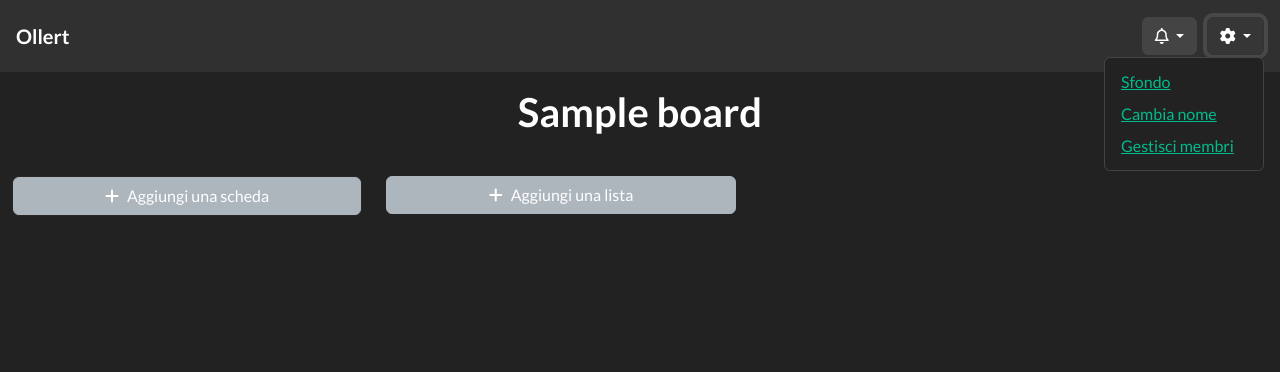
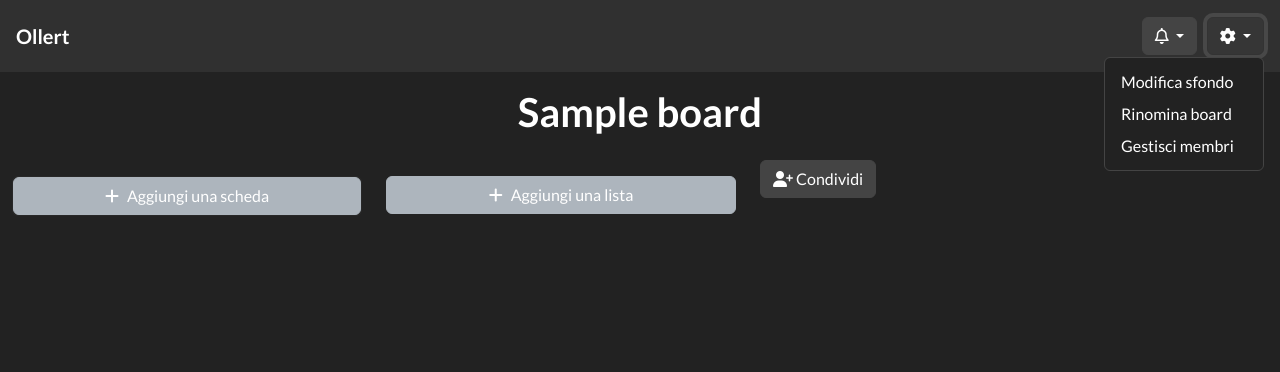
Before and after one commit to AndreaTerenz/Ollert, a Django app: a page that uses website/static/templates/board.html in a window 1280 px wide, after a click that opens the changed part. Shown: the top 372 px of the page. Run offline with Django 3.2, Linux system fonts and the light colour scheme; a user stored in the database is signed in; tables that the repository leaves empty hold one stand-in row (values such as "Sample post"); data that the repository does not hold is empty; style sheets or scripts are compiled from the project's sources; some libraries are stand-ins or nearby versions.

Commit message:
Prima bozza modale sulla condivisione tra utenti + refactoring

```diff
--- a/website/static/templates/board.html
+++ b/website/static/templates/board.html
@@ -11,19 +11,16 @@
 {% endblock %}
 
 {% block settings-nav %}
-    <li class="dropdown-item">
-        <a href="#">Sfondo</a></li>
-    <li class="dropdown-item">
-        <a href="#">Cambia nome</a></li>
-    <li class="dropdown-item">
-        <a href="#">Gestisci membri</a>
-    </li>
+    <li><a class="dropdown-item" href="#">Modifica sfondo</a></li>
+    <li><a class="dropdown-item" href="#">Rinomina board</a></li>
+    <li><a class="dropdown-item" href="#">Gestisci membri</a></li>
 {% endblock %}
 
 {% block content %}
     <div class="row my-3">
         <h2 class="fw-bold text-center">{{ board_name }}</h2>
     </div>
+
     <div class="row mb-5">
         <div class="col-auto">
             <div id="cardsList" class="cards-list overflow-auto">
@@ -44,9 +41,18 @@
                 <span class="fa fa-plus pe-2"></span>Aggiungi una lista
             </button>
         </div>
+
+        <div class="col-auto">
+            <button class="btn btn-secondary" href="#" type="button" id="add_user"
+                    data-bs-toggle="modal" data-bs-target="#shareModal" aria-expanded="false">
+                <i class="fa fa-user-plus" aria-hidden="true"></i> Condividi
+            </button>
+        </div>
     </div>
 
     {% include "modals/card_modal.html" %}
+    {% include "modals/share_modal.html" %}
+
     <template id="cardTemplate">
         <div class="card mx-auto text-white bg-primary mb-3" style="width: 300px">
             <div class="card-header"></div>
--- /dev/null
+++ b/website/static/templates/modals/share_modal.html
@@ -0,0 +1,44 @@
+{% extends "modals/base_modal.html" %}
+{% load static %}
+
+
+{% block modal_wrapper %}
+    {% with modalID="shareModal" object="Condividi con persone e gruppi" okFunction="ok_shareModal()" %}
+        {{ block.super }}
+    {% endwith %}
+{% endblock %}
+
+{% block modal_body %}
+    <form class="row mx-3">
+        <div class="mb-3 row-auto">
+            <label for="cardName" class="form-label">Indirizzo email o nome</label>
+            <input type="text" class="form-control" maxlength="20" id="email" aria-describedby="emailHelp">
+            <div class="dropdown col-auto">
+                <button class="btn btn-secondary dropdown-toggle" role="button" id="dropdownMenuButton1"
+                        data-bs-toggle="dropdown">Permessi
+                </button>
+                <ul class="dropdown-menu" aria-labelledby="dropdownMenuButton1">
+                    <li><a class="dropdown-item" href="#">Visualizzatore</a></li>
+                    <li><a class="dropdown-item" href="#">Commentatore</a></li>
+                    <li><a class="dropdown-item" href="#">Editor</a></li>
+                </ul>
+            </div>
+        </div>
+
+        <div class="mb-3">
+            <textarea class="form-control" id="cardDescription" rows="3"
+                      placeholder="Messaggio"></textarea>
+        </div>
+        <div class="mb-3">
+            <label for="cardName" class="form-label"><i class="fa fa-link" aria-hidden="true"></i>  Invita con link</label>
+            <p><small class="text-muted">Chiunque sia dotato di link può unirsi come membro della board</small></p>
+            <a href="#">Copia link</a>
+        </div>
+
+
+    </form>
+{% endblock %}
+
+{% block modal_script %}
+    {#    <script src="{% static 'js/modals/new_card.js' %}"></script>#}
+{% endblock %}
```
